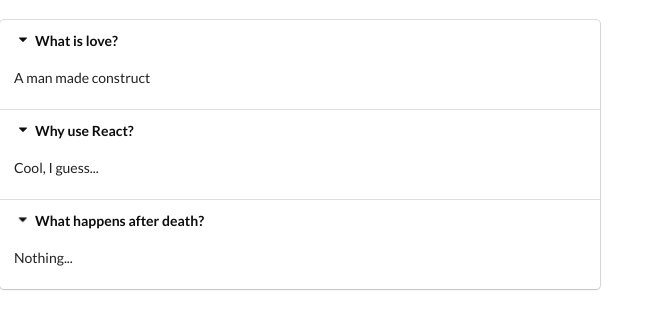
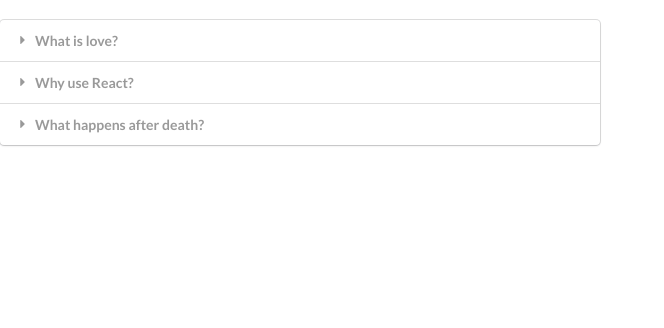
Before and after one commit to mcshakes/widget_practice, a React (Create React App) app: page / in a window 1280 px wide. Shown: the top 328 px of the page, without its empty margins (0-664 px from the left). Built offline with nearby package versions, Linux system fonts and the light colour scheme.

Commit message:
added active index for accordion

```diff
--- a/src/components/Accordion.js
+++ b/src/components/Accordion.js
@@ -8,16 +8,18 @@ const Accordion = ({ items }) => {
     }
 
     const renderedItems = items.map((item, index) => {
+        const active = index === activeIndex ? "active" : "";
+
         return (
             <React.Fragment key={item.title}>
                 <div
-                    className="title active"
+                    className={`title ${active}`}
                     onClick={() => onTitleClick(index)}
                 >
                     <i className="dropdown icon"></i>
                         {item.title}
                 </div>
-                <div className="content active">
+                <div className={`content ${active}`}>
                     <p>{item.content}</p>
                 </div>
             </React.Fragment>
```
